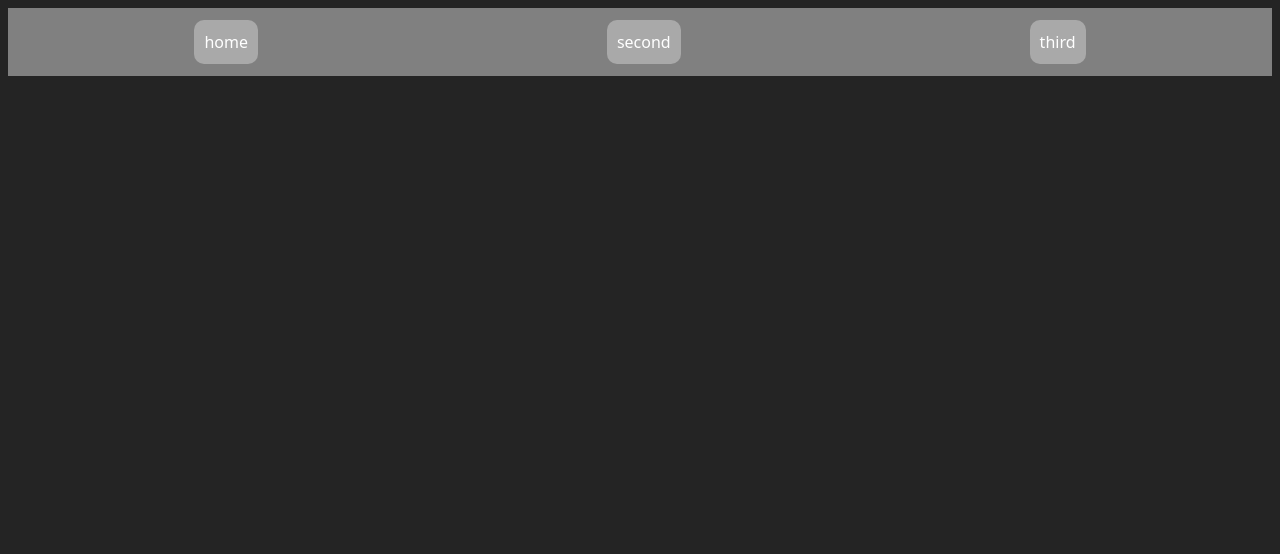
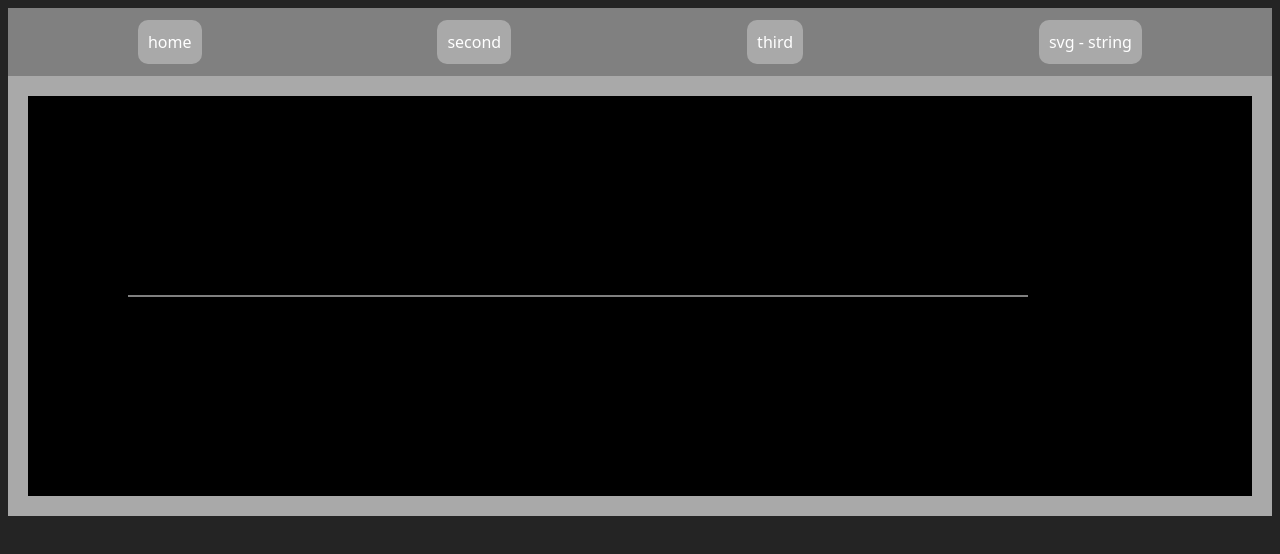
Before and after one commit to abkr020/practice-react-with-ts, a React (Vite) app: page /svg-string in a window 1280 px wide. Before the commit this address had no page. Shown: the top 554 px of the page. Built offline with nearby package versions, Linux system fonts and the light colour scheme.

Commit message:
studing svg

```diff
--- a/src/App.tsx
+++ b/src/App.tsx
@@ -1,6 +1,7 @@
 import { BrowserRouter, Route, Routes } from "react-router-dom"
 import Navbar from "./components/navbar/Navbar"
 import HomePage from "./pages/Home"
+import SvgString from "./components/svgString/SvgString"
 
 function App() {
 
@@ -10,6 +11,7 @@ function App() {
         <Navbar />
         <Routes>
           <Route path="/" element={<HomePage />} />
+          <Route path="/svg-string" element={<SvgString />} />
         </Routes>
       </BrowserRouter>
 
--- a/src/components/navbar/Navbar.tsx
+++ b/src/components/navbar/Navbar.tsx
@@ -6,6 +6,7 @@ const Navbar: React.FC = () => {
             <NavLink to="/">home</NavLink>
             <NavLink to="/second">second</NavLink>
             <NavLink to="third">third</NavLink>
+            <NavLink to="svg-string">svg - string</NavLink>
         </nav>
     )
 }
--- /dev/null
+++ b/src/components/svgString/SvgString.tsx
@@ -0,0 +1,14 @@
+import React, { useState } from 'react'
+
+const SvgString = () => {
+    const [val ,setVal] = useState('M 100 200 Q 550 200 1000 200')
+    return (
+        <div style={{ backgroundColor: 'darkgray', height:'50vh', padding:'20px'}}>
+            <svg height='100%' width='100%' style={{backgroundColor:'black' }} >
+                <path d={val} stroke='white' />
+            </svg>
+        </div>
+    )
+}
+
+export default SvgString;
```
